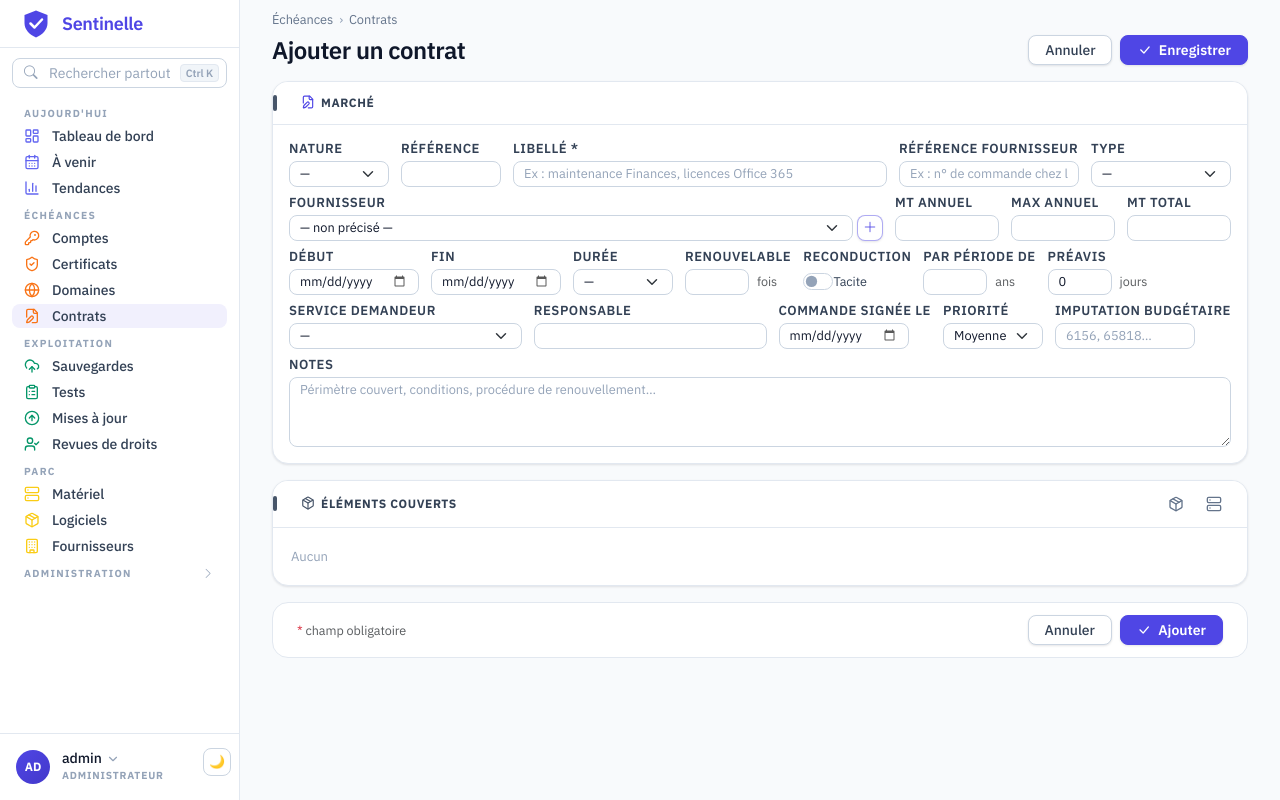
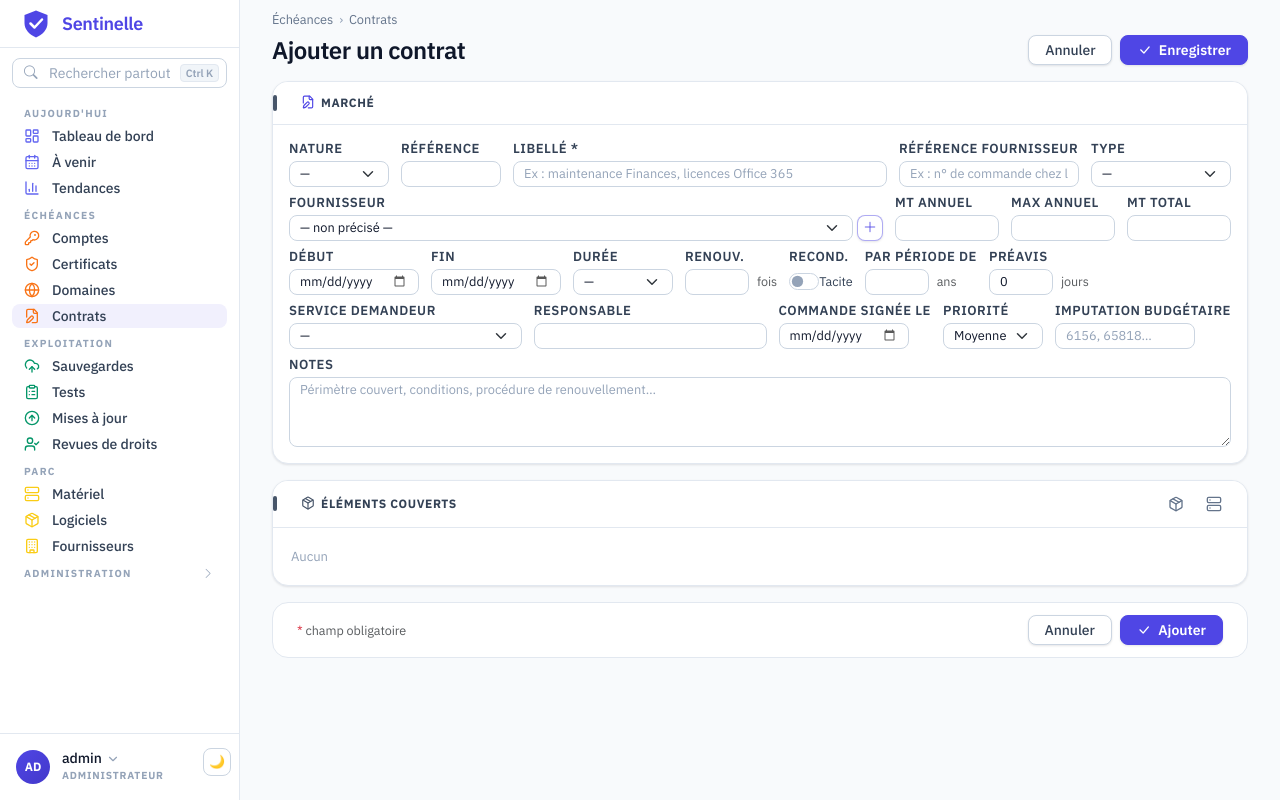
Before and after one commit to cparfait/sentinelle, a Flask app: page /contracts/create in a window 1280 px wide. Run offline with Flask 3, Linux system fonts and the light colour scheme; a user stored in the database is signed in; data comes from the database, SQL or seed files in the repository; data that the repository does not hold is empty; parts of the project's set-up code (start-up, migrations or seed data) failed here and were passed over; some libraries are stand-ins or nearby versions.

Commit message:
Formulaire de contrat : intitulés « Renouv. » et « Recond. »
L'intitulé entier reste en infobulle.

Co-Authored-By: Claude Fable 5.1 <noreply@anthropic.com>

```diff
--- a/app/templates/contracts/form.html
+++ b/app/templates/contracts/form.html
@@ -152,7 +152,7 @@
                 </select>
             </div>
             <div>
-                <label class="form-label small mb-1" for="ctRenouv">Renouvelable</label>
+                <label class="form-label small mb-1" for="ctRenouv" title="Renouvelable">Renouv.</label>
                 <div class="d-flex align-items-center gap-2">
                     <input type="number" name="renewals" id="ctRenouv" class="form-control form-control-sm l-64" min="0" max="10" step="1"
                            value="{{ contract.renewals if contract and contract.renewals is not none else '' }}">
@@ -160,7 +160,7 @@
                 </div>
             </div>
             <div>
-                <label class="form-label small mb-1" for="autoRenew">Reconduction</label>
+                <label class="form-label small mb-1" for="autoRenew" title="Reconduction">Recond.</label>
                 <div class="form-check form-switch reconduction">
                     <input type="checkbox" name="auto_renew" class="form-check-input" id="autoRenew"
                            {{ 'checked' if contract and contract.auto_renew }}>
```
